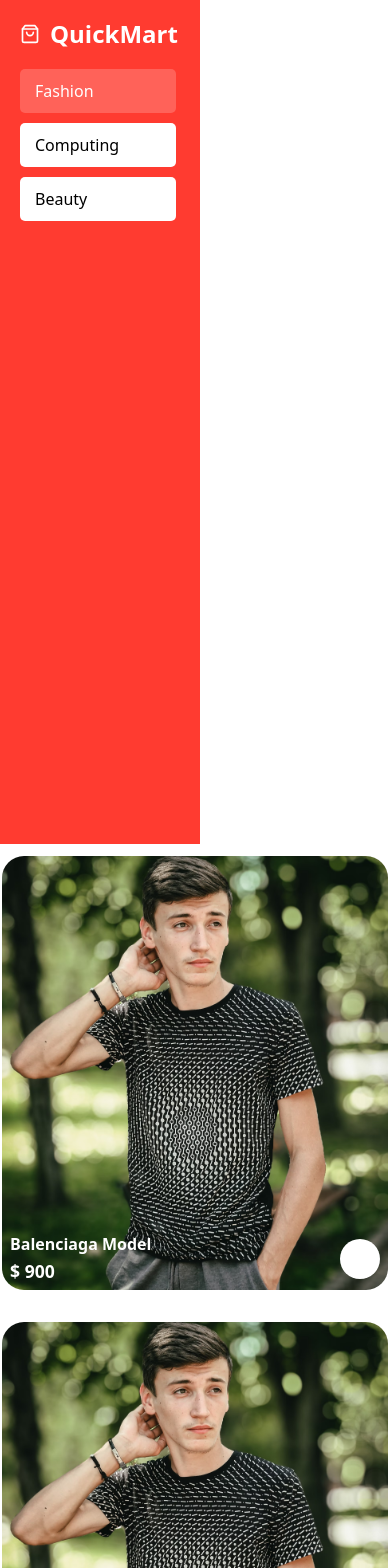
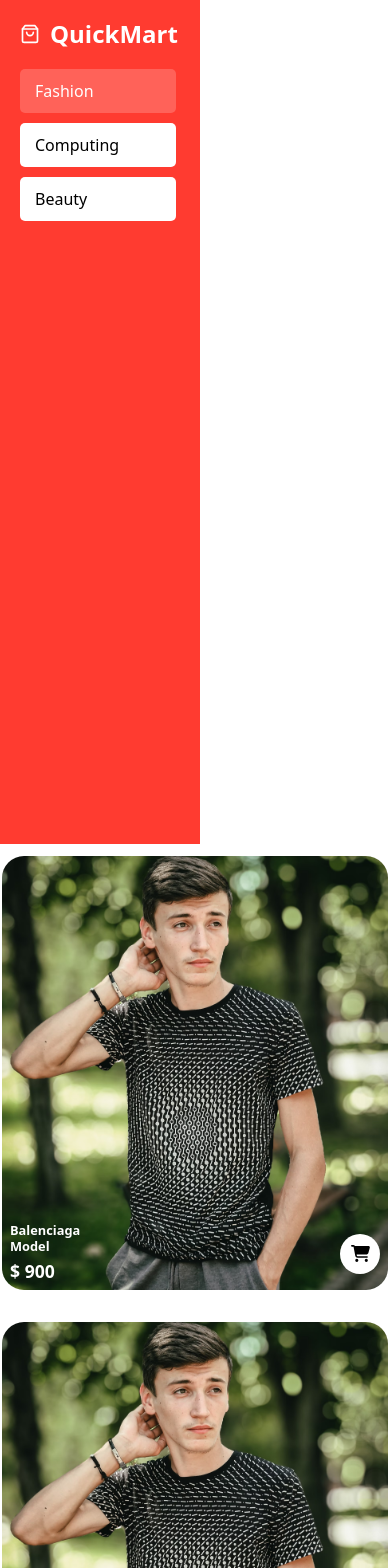
Before and after one commit to MasterIfeanyi/QuickMart, a React (Vite) app: page /home in a window 390 px wide. Shown: the top 1568 px of the page. Built offline with nearby package versions, Linux system fonts and the light colour scheme; no server answers.

Commit message:
add photo_card stying

```diff
--- a/src/Components/Dashboard/Dashboard.css
+++ b/src/Components/Dashboard/Dashboard.css
@@ -28,6 +28,7 @@
 }
 
 .splash-logo {
+    z-index: 2 !important;
     margin-bottom: 0 !important;
 }
 
@@ -60,7 +61,7 @@
 
 .main-content {
     position: relative;
-    min-height: 100vh;
+    height: 100vh;
 }
 
 .photo_card {
@@ -72,6 +73,9 @@
     align-items: center;
     overflow: hidden;
     position: relative;
+    height: 100%;
+    width: 100%;
+    max-width: 100%;
 }
 
 .photo_card img {
@@ -81,6 +85,8 @@
     aspect-ratio: 8/9;
     overflow: hidden;
     border-radius: 22px;
+    display: block;
+    height: auto;
 }
 
 .photo_card img:hover {
@@ -93,10 +99,12 @@
     left: 0;
     right: 0;
     padding: 0px 10px 10px 10px;
-    box-shadow: inset 0 -10px 20px -100px rgba(0, 0, 0, 0.7);
+    background: 'linear-gradient(to top, rgba(0, 0, 0, 0.8), rgba(0, 0, 0, 0.3) 70%, transparent)';
+    /* box-shadow: inset 0 -10px 20px -100px rgba(0, 0, 0, 0.7); */
     display: flex;
     align-items: center;
     justify-content: space-between;
+    width: 100%;
 }
 
 .overlay h6 {
@@ -105,6 +113,7 @@
     font-weight: 600;
     margin-bottom: 4px;
     color: white;
+    text-overflow: ellipsis;
 }
 
 .overlay strong {
@@ -118,7 +127,7 @@
     height: 40px;
     background-color: white;
     border-radius: 500px;
-    z-index: -1000px;
+    z-index: 1;
     cursor: pointer;
     transition: all 0.3s ease;
     display: flex;
@@ -150,3 +159,20 @@
     transform: scale(1.05);
     animation: pulse 1.5s infinite;
 }
+
+/* XS screen adjustments */
+@media (max-width: 575.98px) {
+    .overlay {
+      padding: 0.5rem;
+    }
+
+    .overlay h6 {
+      font-size: 0.8rem;
+      max-width: 80px;
+    }
+
+    .circle {
+      width: 25px;
+      height: 25px;
+    }
+}
--- a/src/Components/Dashboard/Dashboard.jsx
+++ b/src/Components/Dashboard/Dashboard.jsx
@@ -42,9 +42,9 @@ const Dashboard = () => {
                 <main className="col-md-9 col-lg-9 px-md-4 py-2 main-content">
 
                     <div className="row g-4">
-                        <div className="col-lg-4">
+                        <div className="col-lg-4 col-md-4 col-sm-6 col-12">
                             <div className="photo_card">
-                                <img src="./img/gucci_shirt_model.avif" alt="" />
+                                <img src="./img/gucci_shirt_model.avif" className="img-fluid"  alt="" />
                                 <div className="overlay">
                                     <div>
                                         <h6 className="text-white">Balenciaga Model</h6>
@@ -52,37 +52,45 @@ const Dashboard = () => {
                                     </div>
 
                                     <div className="circle">
-                                        <FaCartShopping className="splash-logo mb-3" size={20} color="white" />
+                                        <FaCartShopping className="splash-logo mb-3" size={19} color="black" />
                                     </div>
                                 </div>
                             </div>
                         </div>
-                        <div className="col-lg-4">
+                        <div className="col-lg-4 col-md-4 col-sm-6 col-12">
+                            <div className="photo_card">
+                                <img src="./img/gucci_shirt_model.avif" className="img-fluid" alt="" />
+                            </div>
+                        </div>
+                        <div className="col-lg-4 col-md-4 col-sm-6 col-12">
+                            <div className="photo_card">
+                                <img src="./img/gucci_shirt_model.avif" className="img-fluid" alt="" />
+                            </div>
+                        </div>
+                    </div>
+
+
+
+
+                    {/* <div className="row">
+                        <div className="col-lg-4 ">
                             <div className="photo_card">
                                 <img src="./img/gucci_shirt_model.avif" alt="" />
                             </div>
                         </div>
-                        <div className="col-lg-4">
+                        <div className="col-lg-4 ">
                             <div className="photo_card">
                                 <img src="./img/gucci_shirt_model.avif" alt="" />
                             </div>
                         </div>
-                        <div className="col-lg-4">
+                        <div className="col-lg-4 ">
                             <div className="photo_card">
                                 <img src="./img/gucci_shirt_model.avif" alt="" />
                             </div>
                         </div>
-                        <div className="col-lg-4">
-                            <div className="photo_card">
-                                <img src="./img/gucci_shirt_model.avif" alt="" />
-                            </div>
-                        </div>
-                        <div className="col-lg-4">
-                            <div className="photo_card">
-                                <img src="./img/gucci_shirt_model.avif" alt="" />
-                            </div>
-                        </div>
-                    </div>
+                    </div> */}
+
+
                 </main>
             </div>
         </div>
```
